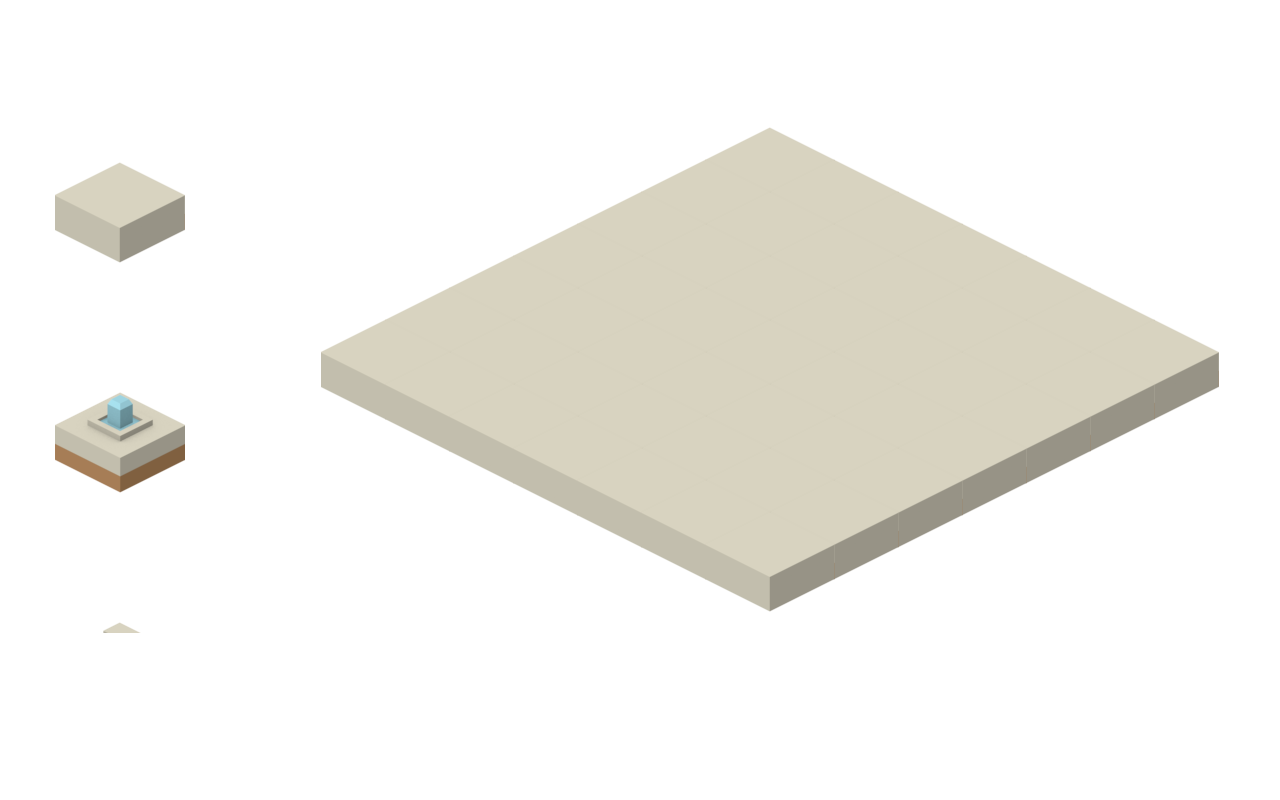
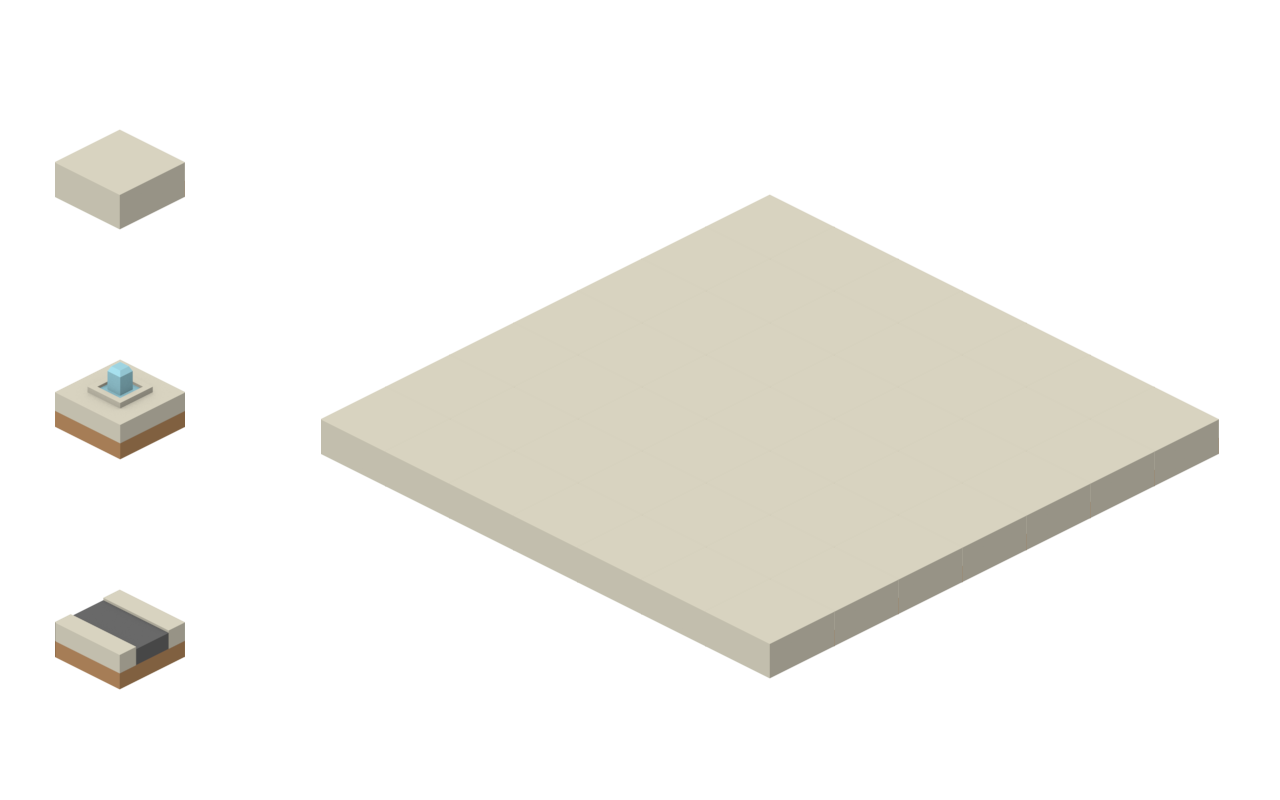
Before and after one commit to victorqribeiro/isocity, a plain HTML site: page index.html in a window 1280 px wide. Drawn offline with Linux system fonts and the light colour scheme.

Commit message:
Fit tools to the full height of the view port

```diff
--- a/css/main.css
+++ b/css/main.css
@@ -16,6 +16,7 @@ canvas {
 	display: flex;
 	align-items: center;
 	justify-content: space-around;
+	height: 100%;
 }
 
 #area {
@@ -31,7 +32,7 @@ canvas {
 	flex-wrap: wrap;
 	overflow: auto;
 	width: 150px;
-	max-height: 600px;
+	height: 100%;
 }
 
 #tools > div {
```
